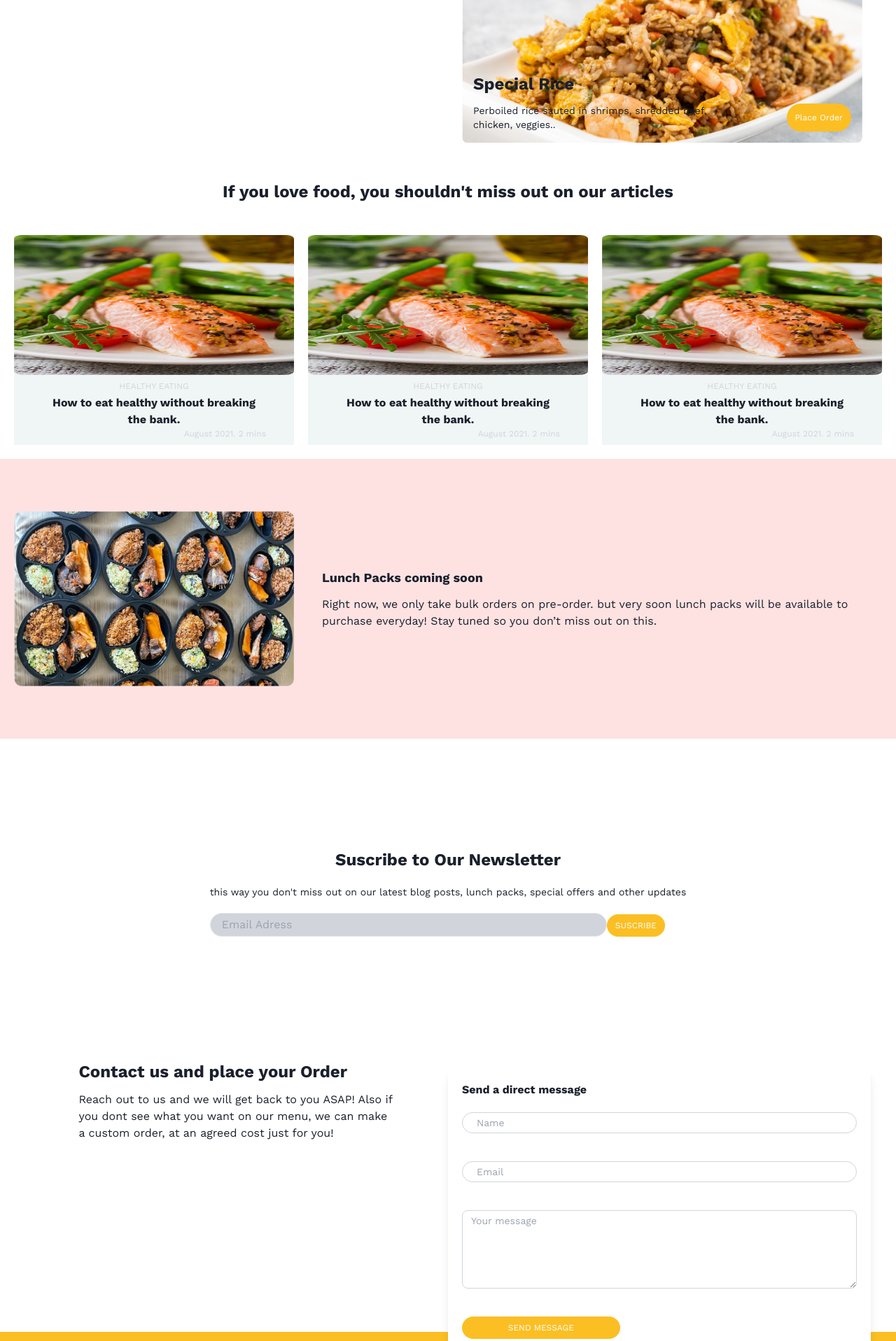
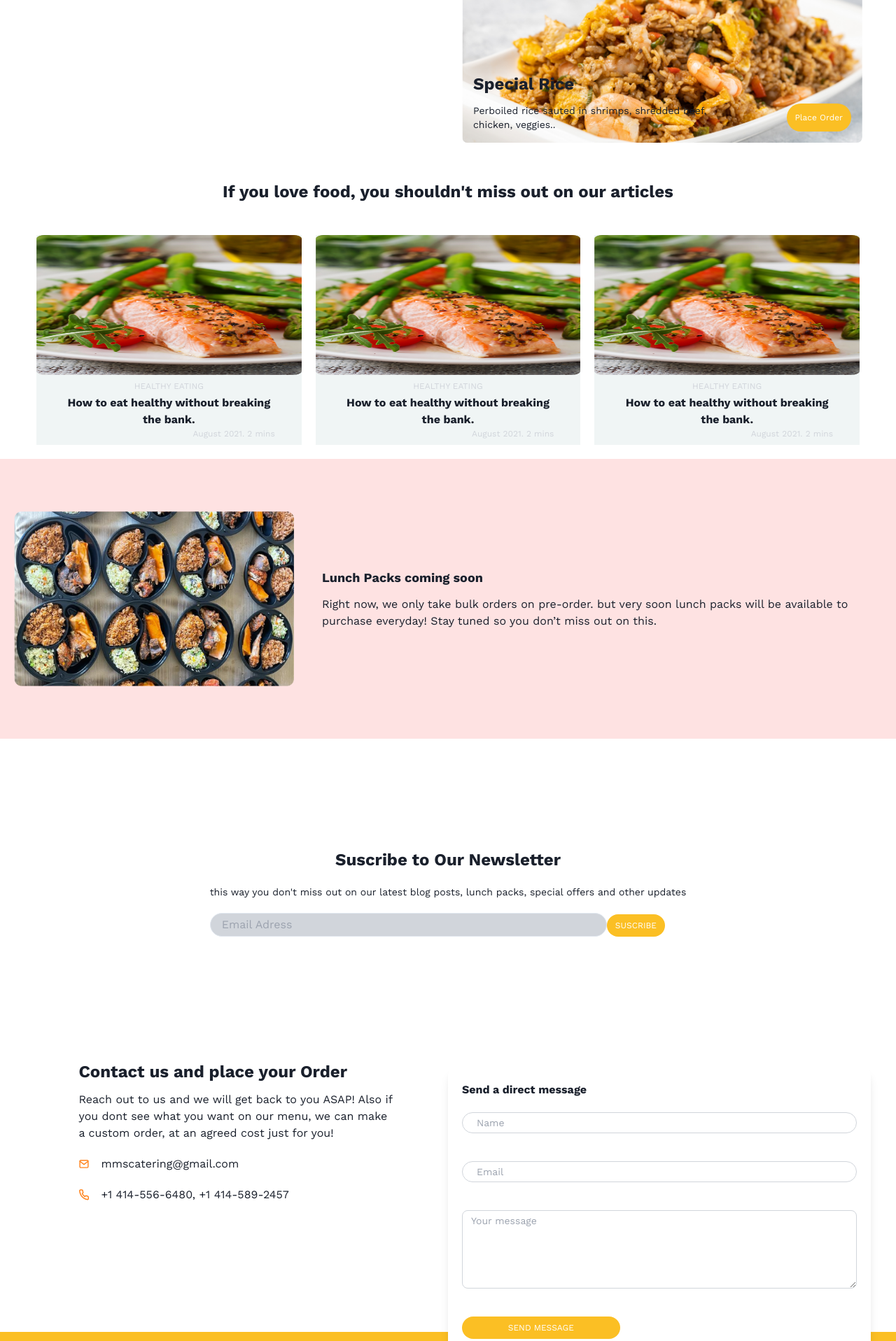
Before and after one commit to Marakanz/MMS_fe, a React (Create React App) app: page / in a window 1280 px wide. Shown: the part 2070-3987 px from the top of the page at 70% size. Built offline with nearby package versions, Linux system fonts and the light colour scheme.

Commit message:
Update 3

```diff
--- a/src/components/Articles.js
+++ b/src/components/Articles.js
@@ -4,7 +4,7 @@ import Singleblog from './Singleblog';
 
 const Articles = () => {
     return (
-        <div className='px-3 md:px-5'>
+        <div className='px-3 md:px-8 md:mx-5'>
             <div className='flex h-28 items-center justify-center '>
                 <p className='subtitle text-center'>If you love food, you shouldn't miss out on our articles</p>
             </div>
--- a/src/pages/Home/Contact.js
+++ b/src/pages/Home/Contact.js
@@ -1,4 +1,6 @@
 import React from 'react'
+import PhoneIcon from "../../images/Vector.svg";
+import MailIcon from "../../images/mail.svg";
 
 const Contact = () => {
     return (
@@ -23,6 +25,14 @@ const Contact = () => {
                             Also if you dont see what you want on our menu, we can make a custom order,
                             at an agreed cost just for you!
                         </p>
+                        <div className='flex items-center my-5'>
+                            <img src={MailIcon} className='h-4 w-4 mr-4'/>
+                            <p className='font-sm'>mmscatering@gmail.com</p>
+                        </div>
+                        <div className='flex items-center my-5'>
+                            <img src={PhoneIcon} className='h-4 w-4 mr-4'/>
+                            <p className='font-sm'>+1 414-556-6480, +1 414-589-2457</p>
+                        </div>
                     </div>
                 </div>
                 <div>
--- a/src/pages/Menu/Menu.js
+++ b/src/pages/Menu/Menu.js
@@ -6,7 +6,7 @@ import { BASE_URL } from '../../utils'
 
 const MenuPage = () => {
     const fetchMenu = async() => {
-        const res = await axios.get();
+        const res = await axios.get(`${BASE_URL}/menus`);
         console.log(res.data)
     }
 
```
Also changed, not shown: src/images/Vector.svg (added), src/images/mail.svg (added), src/redux/store.js (added).
